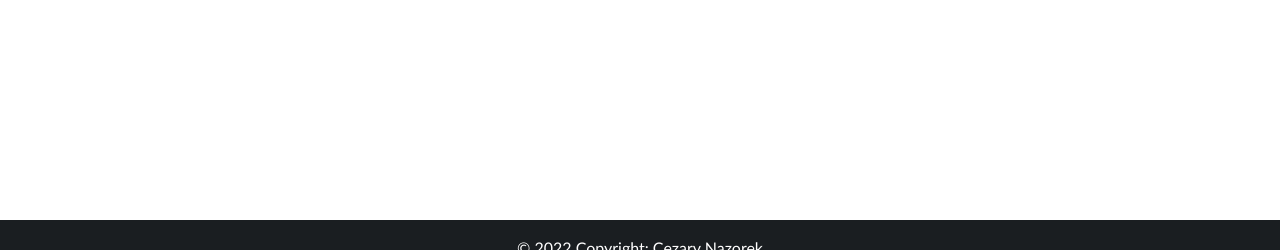
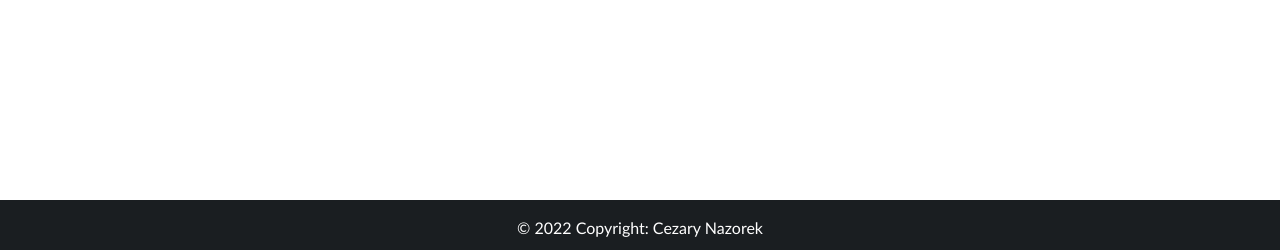
Before and after one commit to panpusto/AllTimeMusic_app, a Django app: template music_app/templates/add_board.html in a window 1280 px wide. Shown: the part 636-886 px from the top of the page. Run offline with Django 4.2, Linux system fonts and the light colour scheme; the template is opened without the code that fills it, so the values that code supplies are empty.

Commit message:
update readme

```diff
--- a/music_app/static/css/style.css
+++ b/music_app/static/css/style.css
@@ -60,7 +60,7 @@ footer {
     position: fixed;
     bottom:0;
     width:100%;
-    height:30px;
+    height:50px;
 }
 
 .break-after-form-button {
```
Also changed, not shown: README.md.
